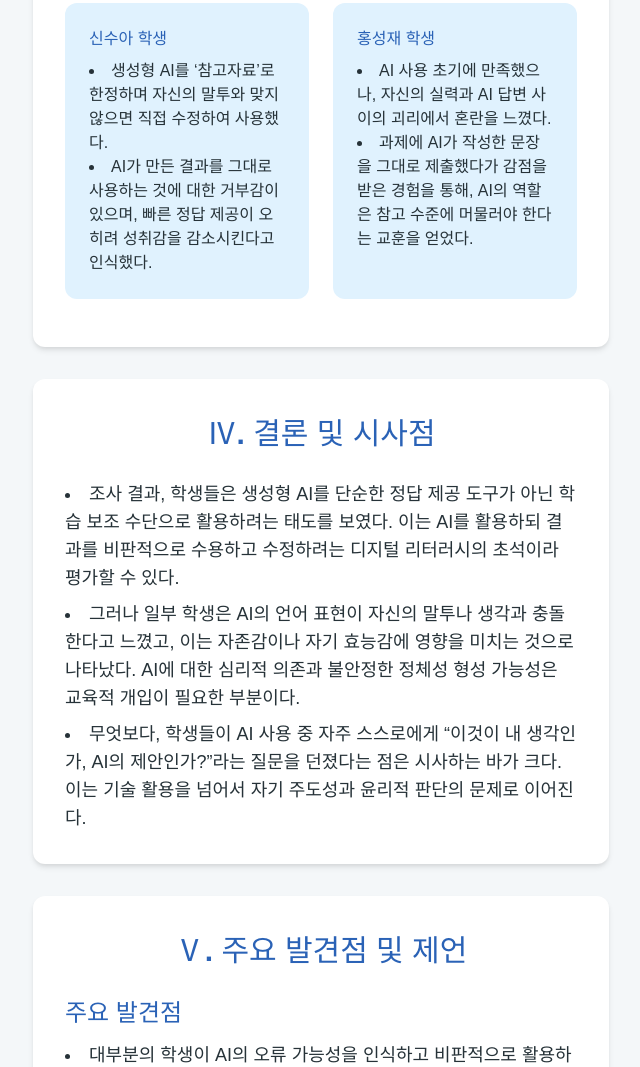
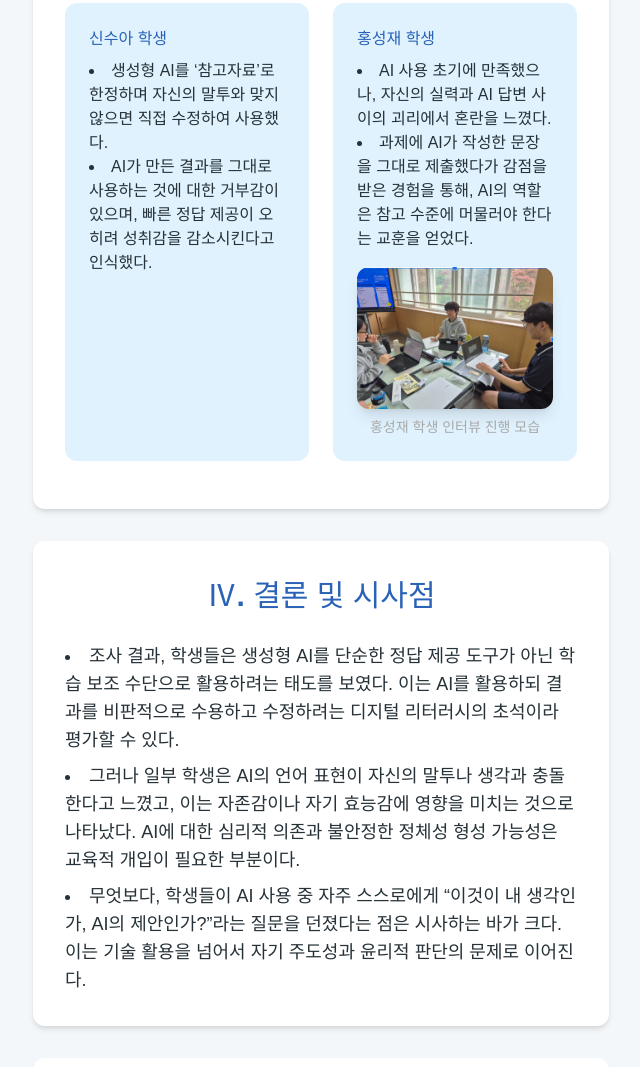
Before and after one commit to kanghayoon/k1401, a website built with Vite: page index.html in a window 1280 px wide. Shown: the part 3924-4991 px from the top of the page, without its empty margins (406-1046 px from the left). Built offline with nearby package versions, Linux system fonts and the light colour scheme; a web font is replaced by a local one.

Commit message:
0610change

```diff
--- a/index.html
+++ b/index.html
@@ -1,11 +1,15 @@
 <!DOCTYPE html>
+<!-- Infographic HTML starts here -->
 <html lang="ko">
 <head>
     <meta charset="UTF-8">
     <meta name="viewport" content="width=device-width, initial-scale=1.0">
     <title>생성형 AI를 똑똑하고 바르게 활용하는 방법</title>
+    <!-- Tailwind CSS CDN -->
     <script src="https://cdn.tailwindcss.com"></script>
+    <!-- Pretendard Font CDN -->
     <link rel="stylesheet" as="style" crossorigin href="https://cdn.jsdelivr.net/gh/orioncactus/pretendard@v1.3.9/dist/web/static/pretendard.min.css" />
+    <!-- Chart.js CDN -->
     <script src="https://cdn.jsdelivr.net/npm/chart.js"></script>
     <style>
         /* Custom CSS for the infographic */
@@ -109,6 +113,7 @@
 
         <section id="investigation-plan" class="card">
             <h2 class="section-title">Ⅱ. 조사 계획</h2>
+            <!-- Visualisation: Investigation Plan Diagram -->
             <div class="grid grid-cols-1 md:grid-cols-2 lg:grid-cols-3 gap-6 text-[#263238]">
                 <div class="flex items-start p-4 bg-[#E0F2FE] rounded-lg shadow-sm">
                     <div class="plan-icon">1</div>
@@ -158,6 +163,7 @@
                 <p class="text-base text-[#263238] mb-4">
                     생성형 AI 활용 목적에 대한 질문에서 '학습 자료 찾기 및 이해'가 가장 높은 응답률을 보였다. 이는 생성형 AI가 주로 공부 보조 도구로 활용되고 있음을 나타낸다.
                 </p>
+                <!-- Visualisation: Survey 1 Chart -->
                 <div class="chart-container w-full max-w-lg mx-auto">
                     <canvas id="survey1Chart"></canvas>
                 </div>
@@ -168,6 +174,7 @@
                 <p class="text-base text-[#263238] mb-4">
                     AI가 제공하는 정보의 정확성에 대한 신뢰도는 '보통이다'와 '신뢰한다'가 가장 높은 비율을 차지했다.
                 </p>
+                <!-- Visualisation: Survey 2 Chart -->
                 <div class="chart-container w-full max-w-lg mx-auto">
                     <canvas id="survey2Chart"></canvas>
                 </div>
@@ -178,6 +185,7 @@
                 <p class="text-base text-[#263238] mb-4">
                     다수의 학생들이 생성형 AI의 오류 가능성을 비교적 잘 인식하고 있음을 확인하였다.
                 </p>
+                <!-- Visualisation: Survey 3 Chart -->
                 <div class="chart-container w-full max-w-lg mx-auto">
                     <canvas id="survey3Chart"></canvas>
                 </div>
@@ -188,12 +196,14 @@
                 <p class="text-base text-[#263238] mb-4">
                     절반 이상의 학생들이 생성형 AI 답변을 검토하려는 태도를 보였다. 이는 비판적 수용 태도를 의미한다.
                 </p>
+                <!-- Visualisation: Survey 4 Chart -->
                 <div class="chart-container w-full max-w-lg mx-auto">
                     <canvas id="survey4Chart"></canvas>
                 </div>
             </div>
 
             <h3 class="text-xl md:text-2xl font-bold text-[#2A62B6] mb-4">2. 인터뷰 요약</h3>
+            <!-- Visualisation: Interview Summary -->
             <div class="grid grid-cols-1 md:grid-cols-2 gap-6">
                 <div class="interview-card">
                     <h4 class="interview-name">신수아 학생</h4>
@@ -208,6 +218,11 @@
                         <li>AI 사용 초기에 만족했으나, 자신의 실력과 AI 답변 사이의 괴리에서 혼란을 느꼈다.</li>
                         <li>과제에 AI가 작성한 문장을 그대로 제출했다가 감점을 받은 경험을 통해, AI의 역할은 참고 수준에 머물러야 한다는 교훈을 얻었다.</li>
                     </ul>
+                    <!-- Visualisation: Hong Sung-jae Interview Photo -->
+                    <div class="mt-4 text-center">
+                        <img src="src/스크린샷 2025-06-10 143801.png" alt="홍성재 학생 인터뷰 사진" class="w-full md:w-3/4 lg:w-full mx-auto rounded-xl shadow-lg object-cover">
+                        <p class="text-sm text-[#A9A9A9] mt-2">홍성재 학생 인터뷰 진행 모습</p>
+                    </div>
                 </div>
             </div>
         </section>
@@ -587,5 +602,6 @@
             }
         });
     </script>
-    </body>
+    <!-- 인포그래픽 HTML이 여기서 끝납니다. -->
+</body>
 </html>
```
Also changed, not shown: src/스크린샷 2025-06-10 143801.png (added).
